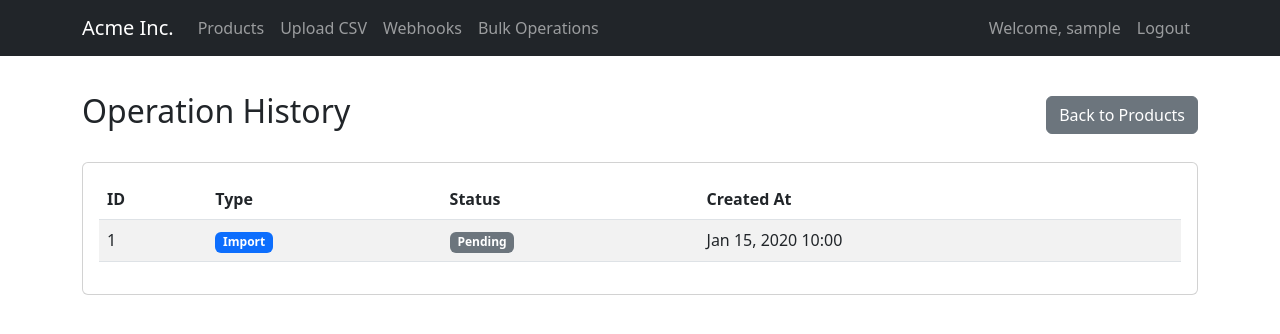
After one commit to ketul1009/acme-project, a Django app: page /products/operations/ in a window 1280 px wide. The commit adds this page. Shown: the top 334 px of the page. Run offline with Django 4.2, Linux system fonts and the light colour scheme; a user stored in the database is signed in; tables that the repository leaves empty hold one stand-in row (values such as "Sample post"); parts of the project's set-up code (start-up, migrations or seed data) failed here and were passed over.

Commit message:
feat: Implement bulk operation tracking for product imports and deletions with status management and a dedicated history view.

```diff
--- a/products/models.py
+++ b/products/models.py
@@ -15,3 +15,26 @@ class Product(models.Model):
 
     def __str__(self):
         return f"{self.sku} - {self.name}"
+
+class BulkOperation(models.Model):
+    OPERATION_TYPES = [
+        ('import', 'CSV Import'),
+        ('delete', 'Bulk Delete'),
+    ]
+    STATUS_CHOICES = [
+        ('pending', 'Pending'),
+        ('processing', 'Processing'),
+        ('completed', 'Completed'),
+        ('failed', 'Failed'),
+    ]
+
+    user = models.ForeignKey(User, on_delete=models.CASCADE)
+    operation_type = models.CharField(max_length=20, choices=OPERATION_TYPES)
+    status = models.CharField(max_length=20, choices=STATUS_CHOICES, default='pending')
+    created_at = models.DateTimeField(auto_now_add=True)
+    updated_at = models.DateTimeField(auto_now=True)
+    input_file = models.FileField(upload_to='bulk_imports/', null=True, blank=True)
+    task_id = models.CharField(max_length=255, blank=True, null=True)
+
+    class Meta:
+        ordering = ['-created_at']
--- a/products/urls.py
+++ b/products/urls.py
@@ -1,13 +1,20 @@
 from django.urls import path
-from .views import ProductListView, ProductUploadView, UploadProgressView, BulkDeleteView, ProductCreateView, ProductUpdateView, ProductDeleteView, DeleteProgressView, SignUpView
+from .views import (
+    ProductListView, ProductUploadView, ProductCreateView,
+    ProductUpdateView, ProductDeleteView, BulkDeleteView,
+    UploadProgressView, DeleteProgressView, ActiveOperationView,
+    OperationListView
+)
 
 urlpatterns = [
     path('', ProductListView.as_view(), name='product_list'),
     path('upload/', ProductUploadView.as_view(), name='product_upload'),
     path('upload/progress/<str:task_id>/', UploadProgressView.as_view(), name='upload_progress'),
-    path('delete-all/', BulkDeleteView.as_view(), name='bulk_delete'),
+    path('active-operation/', ActiveOperationView.as_view(), name='active_operation'),
+    path('create/', ProductCreateView.as_view(), name='product_create'),
+    path('<int:pk>/update/', ProductUpdateView.as_view(), name='product_update'),
+    path('<int:pk>/delete/', ProductDeleteView.as_view(), name='product_delete'),
+    path('delete-all/', BulkDeleteView.as_view(), name='product_delete_all'),
     path('delete/progress/<str:task_id>/', DeleteProgressView.as_view(), name='delete_progress'),
-    path('create/', ProductCreateView.as_view(), name='product_create'),
-    path('update/<int:pk>/', ProductUpdateView.as_view(), name='product_update'),
-    path('delete/<int:pk>/', ProductDeleteView.as_view(), name='product_delete'),
+    path('operations/', OperationListView.as_view(), name='operation_list'),
 ]
--- a/products/views.py
+++ b/products/views.py
@@ -5,7 +5,7 @@ from django.views.generic import ListView, TemplateView, View
 from django.core.files.storage import default_storage, FileSystemStorage
 from django.core.cache import cache
 from django.conf import settings
-from .models import Product
+from .models import Product, BulkOperation
 from .tasks import process_csv_import, delete_all_products
 
 from django.contrib.auth.mixins import LoginRequiredMixin
@@ -37,6 +37,13 @@ class ProductUploadView(LoginRequiredMixin, View):
         return render(request, 'products/upload.html')
 
     def post(self, request):
+        # Check for active operations
+        if BulkOperation.objects.filter(
+            user=request.user,
+            status__in=['pending', 'processing']
+        ).exists():
+            return JsonResponse({'error': 'An operation is already in progress.'}, status=400)
+
         file = request.FILES.get('file')
         if not file:
             return JsonResponse({'error': 'No file uploaded'}, status=400)
@@ -44,13 +51,21 @@ class ProductUploadView(LoginRequiredMixin, View):
         if not file.name.endswith('.csv'):
             return JsonResponse({'error': 'Invalid file format. Please upload a CSV file.'}, status=400)
 
-        # Save file using default storage (S3 in prod, local in dev)
-        filename = default_storage.save(file.name, file)
+        # Create BulkOperation
+        operation = BulkOperation.objects.create(
+            user=request.user,
+            operation_type='import',
+            input_file=file,
+            status='pending'
+        )
 
-        # Trigger Celery task with filename
-        task = process_csv_import.delay(filename, request.user.id)
+        # Trigger Celery task with operation_id
+        task = process_csv_import.delay(operation.id)
 
-        return JsonResponse({'task_id': task.id})
+        operation.task_id = task.id
+        operation.save()
+
+        return JsonResponse({'task_id': task.id, 'operation_id': operation.id})
 
 class UploadProgressView(LoginRequiredMixin, View):
     def get(self, request, task_id):
@@ -58,15 +73,55 @@ class UploadProgressView(LoginRequiredMixin, View):
         progress_data = cache.get(cache_key)
 
         if not progress_data:
-            # If task is pending or just started and not yet in cache
             return JsonResponse({'status': 'pending', 'progress': 0, 'message': 'Initializing...'})
 
         return JsonResponse(progress_data)
 
+class ActiveOperationView(LoginRequiredMixin, View):
+    def get(self, request):
+        operation = BulkOperation.objects.filter(
+            user=request.user,
+            status__in=['pending', 'processing']
+        ).first()
+
+        if operation:
+            return JsonResponse({
+                'active': True,
+                'task_id': operation.task_id,
+                'operation_type': operation.operation_type,
+                'status': operation.status
+            })
+        return JsonResponse({'active': False})
+
+class OperationListView(LoginRequiredMixin, ListView):
+    model = BulkOperation
+    template_name = 'products/operation_list.html'
+    context_object_name = 'operations'
+    paginate_by = 10
+
+    def get_queryset(self):
+        return BulkOperation.objects.filter(user=self.request.user)
+
 class BulkDeleteView(LoginRequiredMixin, View):
     def post(self, request):
-        task = delete_all_products.delay(request.user.id)
-        return JsonResponse({'task_id': task.id})
+        if BulkOperation.objects.filter(
+            user=request.user,
+            status__in=['pending', 'processing']
+        ).exists():
+            return JsonResponse({'error': 'An operation is already in progress.'}, status=400)
+
+        operation = BulkOperation.objects.create(
+            user=request.user,
+            operation_type='delete',
+            status='pending'
+        )
+
+        task = delete_all_products.delay(operation.id)
+
+        operation.task_id = task.id
+        operation.save()
+
+        return JsonResponse({'task_id': task.id, 'operation_id': operation.id})
 
 class DeleteProgressView(LoginRequiredMixin, View):
     def get(self, request, task_id):
--- a/templates/base.html
+++ b/templates/base.html
@@ -35,6 +35,9 @@
                     <li class="nav-item">
                         <a class="nav-link" href="{% url 'webhook_list' %}">Webhooks</a>
                     </li>
+                    <li class="nav-item">
+                        <a class="nav-link" href="{% url 'operation_list' %}">Bulk Operations</a>
+                    </li>
                 </ul>
                 <ul class="navbar-nav">
                     {% if user.is_authenticated %}
--- /dev/null
+++ b/templates/products/operation_list.html
@@ -0,0 +1,80 @@
+{% extends 'base.html' %}
+
+{% block content %}
+<div class="row">
+    <div class="col-md-12">
+        <div class="d-flex justify-content-between align-items-center mb-4">
+            <h2>Operation History</h2>
+            <a href="{% url 'product_list' %}" class="btn btn-secondary">Back to Products</a>
+        </div>
+
+        <div class="card">
+            <div class="card-body">
+                <div class="table-responsive">
+                    <table class="table table-striped">
+                        <thead>
+                            <tr>
+                                <th>ID</th>
+                                <th>Type</th>
+                                <th>Status</th>
+                                <th>Created At</th>
+                            </tr>
+                        </thead>
+                        <tbody>
+                            {% for op in operations %}
+                            <tr>
+                                <td>{{ op.id }}</td>
+                                <td>
+                                    {% if op.operation_type == 'import' %}
+                                    <span class="badge bg-primary">Import</span>
+                                    {% else %}
+                                    <span class="badge bg-danger">Delete</span>
+                                    {% endif %}
+                                </td>
+                                <td>
+                                    {% if op.status == 'completed' %}
+                                    <span class="badge bg-success">Completed</span>
+                                    {% elif op.status == 'failed' %}
+                                    <span class="badge bg-danger">Failed</span>
+                                    {% elif op.status == 'processing' %}
+                                    <span class="badge bg-info">Processing</span>
+                                    {% else %}
+                                    <span class="badge bg-secondary">Pending</span>
+                                    {% endif %}
+                                </td>
+                                <td>{{ op.created_at|date:"M d, Y H:i" }}</td>
+                            </tr>
+                            {% empty %}
+                            <tr>
+                                <td colspan="4" class="text-center">No operations found.</td>
+                            </tr>
+                            {% endfor %}
+                        </tbody>
+                    </table>
+                </div>
+
+                {% if is_paginated %}
+                <nav aria-label="Page navigation" class="mt-4">
+                    <ul class="pagination justify-content-center">
+                        {% if page_obj.has_previous %}
+                        <li class="page-item">
+                            <a class="page-link" href="?page={{ page_obj.previous_page_number }}">Previous</a>
+                        </li>
+                        {% endif %}
+                        <li class="page-item disabled">
+                            <span class="page-link">Page {{ page_obj.number }} of {{ page_obj.paginator.num_pages
+                                }}</span>
+                        </li>
+                        {% if page_obj.has_next %}
+                        <li class="page-item">
+                            <a class="page-link" href="?page={{ page_obj.next_page_number }}">Next</a>
+                        </li>
+                        {% endif %}
+                    </ul>
+                </nav>
+                {% endif %}
+            </div>
+        </div>
+    </div>
+</div>
+{% endblock %}
```
Also changed, not shown: products/tasks.py (+47 -8 lines), templates/products/list.html (+19 -3 lines), templates/products/upload.html (+13 -0 lines), products/migrations/0004_bulkoperation.py (added), products/migrations/0005_remove_bulkoperation_result.py (added).
